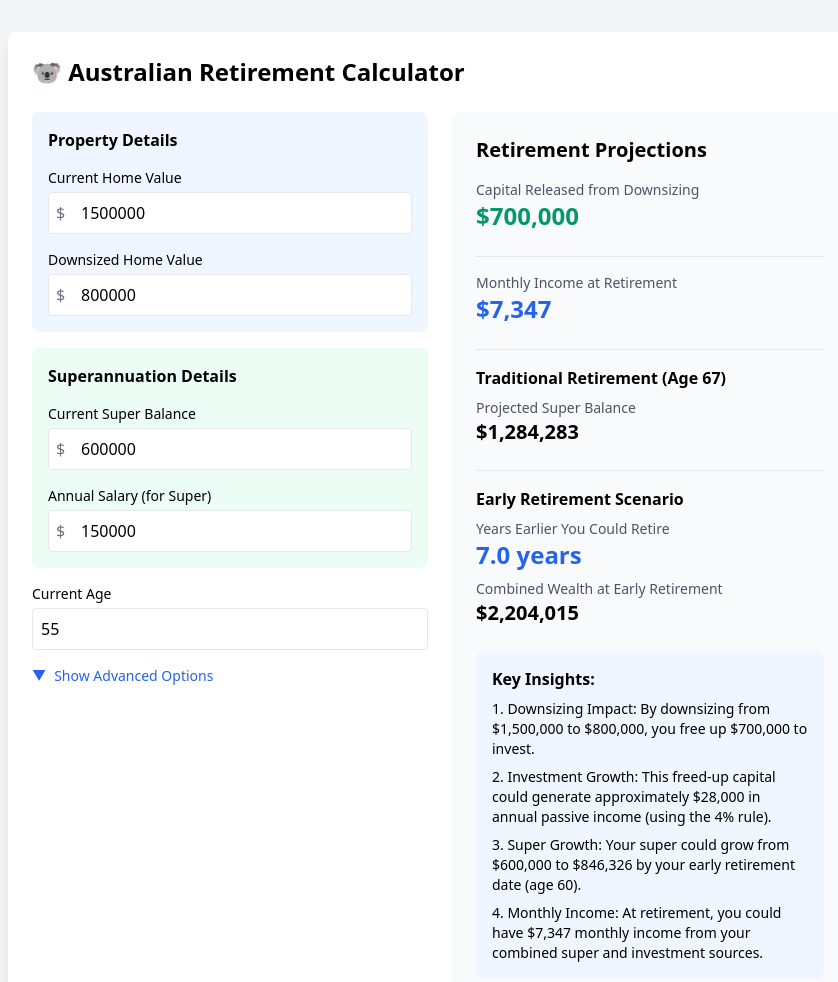
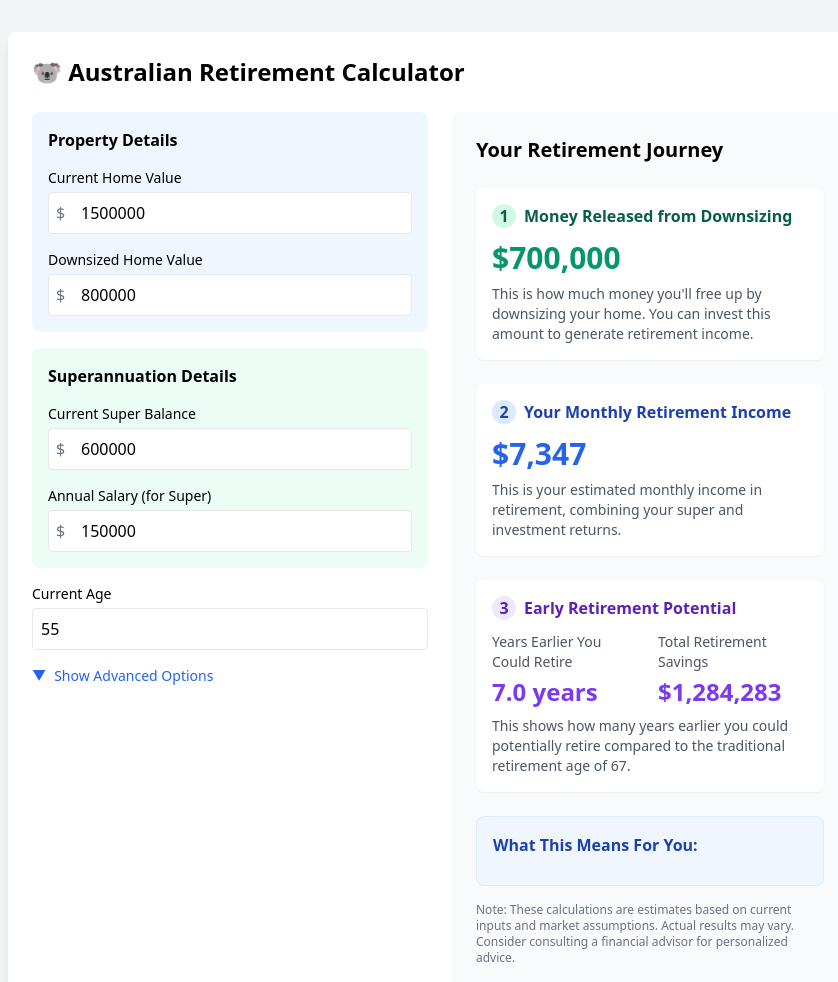
Before and after one commit to MangoScott/downsizing, a plain HTML site: page index.html in a window 1280 px wide. Shown: the top 982 px of the page, without its empty margins (200-1038 px from the left). Drawn offline with nearby package versions, Linux system fonts and the light colour scheme.

Commit message:
Update index.html

```diff
--- a/index.html
+++ b/index.html
@@ -126,45 +126,57 @@
 
                 <!-- Results Section -->
                 <div class="bg-gray-50 p-6 rounded-lg">
-                    <h3 class="text-xl font-semibold mb-4">Retirement Projections</h3>
-                    <div class="space-y-6">
-                        <div>
-                            <p class="text-sm text-gray-600">Capital Released from Downsizing</p>
-                            <p id="capitalFreed" class="text-2xl font-bold text-green-600">$0</p>
+                    <h3 class="text-xl font-semibold mb-6">Your Retirement Journey</h3>
+
+                    <!-- Step 1: Downsizing Impact -->
+                    <div class="bg-white p-4 rounded-lg shadow-sm mb-6">
+                        <div class="flex items-center mb-3">
+                            <span class="bg-green-100 text-green-800 font-semibold rounded-full w-6 h-6 flex items-center justify-center mr-2">1</span>
+                            <h4 class="font-semibold text-green-800">Money Released from Downsizing</h4>
                         </div>
+                        <p id="capitalFreed" class="text-3xl font-bold text-green-600 mb-2">$0</p>
+                        <p class="text-sm text-gray-600">This is how much money you'll free up by downsizing your home. You can invest this amount to generate retirement income.</p>
+                    </div>
 
-                        <div class="border-t pt-4">
-                            <p class="text-sm text-gray-600">Monthly Income at Retirement</p>
-                            <p id="monthlyIncome" class="text-2xl font-bold text-blue-600">$0</p>
+                    <!-- Step 2: Monthly Income -->
+                    <div class="bg-white p-4 rounded-lg shadow-sm mb-6">
+                        <div class="flex items-center mb-3">
+                            <span class="bg-blue-100 text-blue-800 font-semibold rounded-full w-6 h-6 flex items-center justify-center mr-2">2</span>
+                            <h4 class="font-semibold text-blue-800">Your Monthly Retirement Income</h4>
                         </div>
+                        <p id="monthlyIncome" class="text-3xl font-bold text-blue-600 mb-2">$0</p>
+                        <p class="text-sm text-gray-600">This is your estimated monthly income in retirement, combining your super and investment returns.</p>
+                    </div>
 
-                        <div class="border-t pt-4">
-                            <h4 class="font-semibold mb-2">Traditional Retirement (Age 67)</h4>
+                    <!-- Step 3: Early Retirement Details -->
+                    <div class="bg-white p-4 rounded-lg shadow-sm mb-6">
+                        <div class="flex items-center mb-3">
+                            <span class="bg-purple-100 text-purple-800 font-semibold rounded-full w-6 h-6 flex items-center justify-center mr-2">3</span>
+                            <h4 class="font-semibold text-purple-800">Early Retirement Potential</h4>
+                        </div>
+                        <div class="grid grid-cols-2 gap-4">
                             <div>
-                                <p class="text-sm text-gray-600">Projected Super Balance</p>
-                                <p id="projectedSuper" class="text-xl font-semibold">$0</p>
+                                <p class="text-sm text-gray-600 mb-1">Years Earlier You Could Retire</p>
+                                <p id="yearsEarlier" class="text-2xl font-bold text-purple-600">0 years</p>
+                            </div>
+                            <div>
+                                <p class="text-sm text-gray-600 mb-1">Total Retirement Savings</p>
+                                <p id="projectedSuper" class="text-2xl font-bold text-purple-600">$0</p>
                             </div>
                         </div>
+                        <p class="text-sm text-gray-600 mt-2">This shows how many years earlier you could potentially retire compared to the traditional retirement age of 67.</p>
+                    </div>
 
-                        <div class="border-t pt-4">
-                            <h4 class="font-semibold mb-2">Early Retirement Scenario</h4>
-                            <div class="space-y-2">
-                                <div>
-                                    <p class="text-sm text-gray-600">Years Earlier You Could Retire</p>
-                                    <p id="yearsEarlier" class="text-2xl font-bold text-blue-600">0 years</p>
-                                </div>
-                                <div>
-                                    <p class="text-sm text-gray-600">Combined Wealth at Early Retirement</p>
-                                    <p id="combinedWealth" class="text-xl font-semibold">$0</p>
-                                </div>
-                            </div>
-                        </div>
+                    <!-- Summary Box -->
+                    <div class="bg-blue-50 p-4 rounded-lg border border-blue-100">
+                        <h4 class="font-semibold text-blue-800 mb-3">What This Means For You:</h4>
+                        <div id="insights" class="space-y-3 text-sm text-blue-800"></div>
+                    </div>
 
-                        <div class="mt-4 p-4 bg-blue-50 rounded-lg">
-                            <h4 class="font-semibold mb-2">Key Insights:</h4>
-                            <div id="insights" class="space-y-2 text-sm"></div>
-                        </div>
-                    </div>
+                    <!-- Disclaimer -->
+                    <p class="text-xs text-gray-500 mt-4">
+                        Note: These calculations are estimates based on current inputs and market assumptions. Actual results may vary. Consider consulting a financial advisor for personalized advice.
+                    </p>
                 </div>
             </div>
         </div>
```
